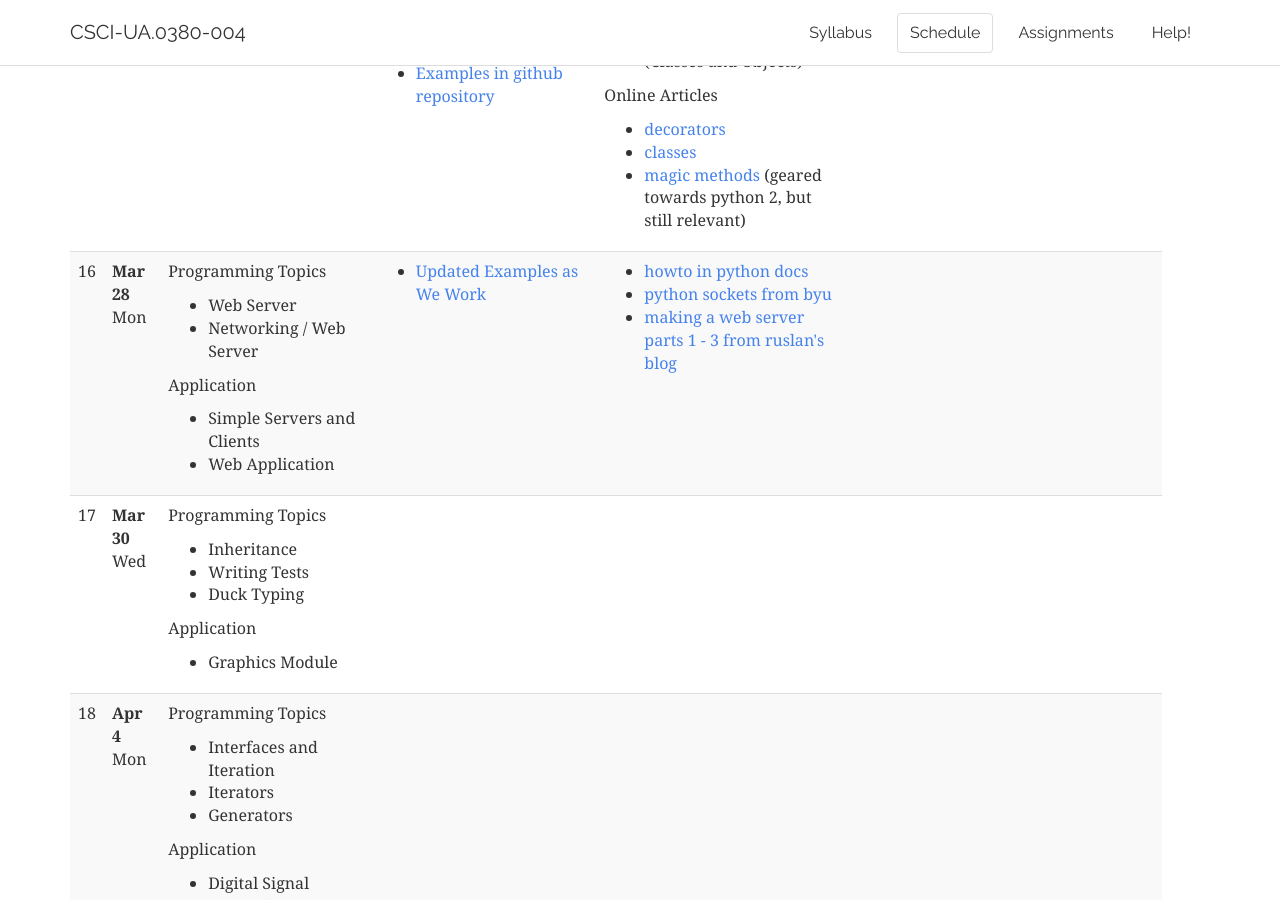
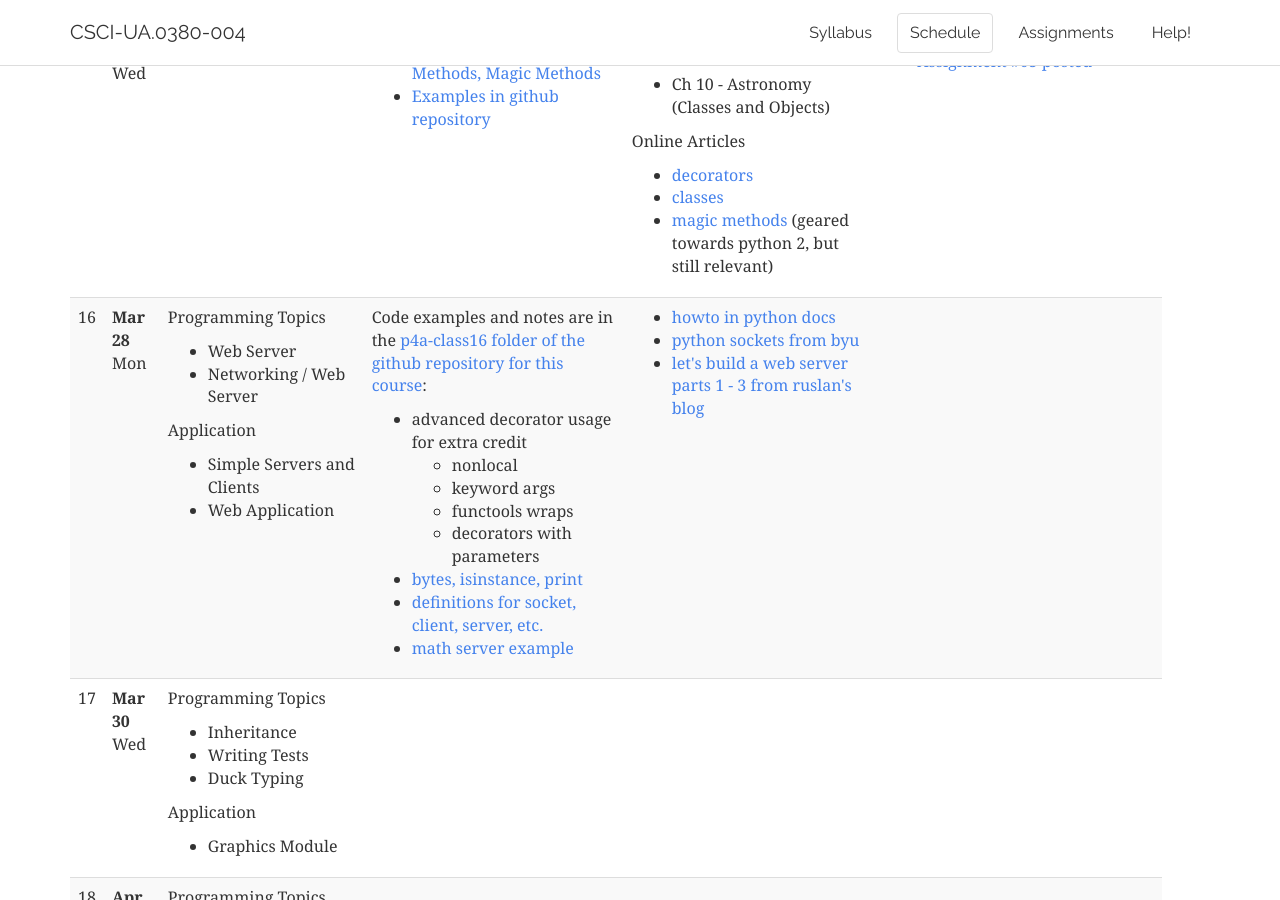
Before and after one commit to foureyes/csci-ua.0380-spring2016-004, a Jekyll site: the page built from schedule.markdown, in a window 1280 px wide and 900 px high, scrolled down 4117 px. Built offline with Jekyll 4.4.1, drawn with Linux system fonts in a browser that asks for light colours.

Commit message:
add class 17

```diff
--- a/_includes/schedule/16.markdown
+++ b/_includes/schedule/16.markdown
@@ -1,10 +1,19 @@
 	<td markdown="block">
-* [Updated Examples as We Work](https://github.com/jversoza/p4a-spring-16-examples/tree/master/)
+Code examples and notes are in the [p4a-class16 folder of the github repository for this course](https://github.com/jversoza/p4a-spring-16-examples/tree/master/p4a-class16):
+
+* advanced decorator usage for extra credit
+    * nonlocal
+    * keyword args
+    * functools wraps
+    * decorators with parameters
+* [bytes, isinstance, print](https://github.com/jversoza/p4a-spring-16-examples/blob/master/p4a-class16/bytes_isinstance_print.md)
+* [definitions for socket, client, server, etc.](https://github.com/jversoza/p4a-spring-16-examples/blob/master/p4a-class16/sockets.md)
+* [math server example](https://github.com/jversoza/p4a-spring-16-examples/blob/master/p4a-class16/math_server.py)
 </td>
 	<td markdown="block">
 * [howto in python docs](https://docs.python.org/3/howto/sockets.html)
 * [python sockets from byu](http://ilab.cs.byu.edu/python/socketmodule.html)
-* [making a web server parts 1 - 3 from ruslan's blog](https://ruslanspivak.com/lsbaws-part1/)
+* [let's build a web server parts 1 - 3 from ruslan's blog](https://ruslanspivak.com/lsbaws-part1/)
 </td>
 	<td markdown="block">
 </td>
```
Also changed, not shown: _includes/schedule/17.markdown (+4 -4 lines), slides/16/notes.markdown (+39 -0 lines), slides/17/notes.markdown (added, +18 -0 lines).
